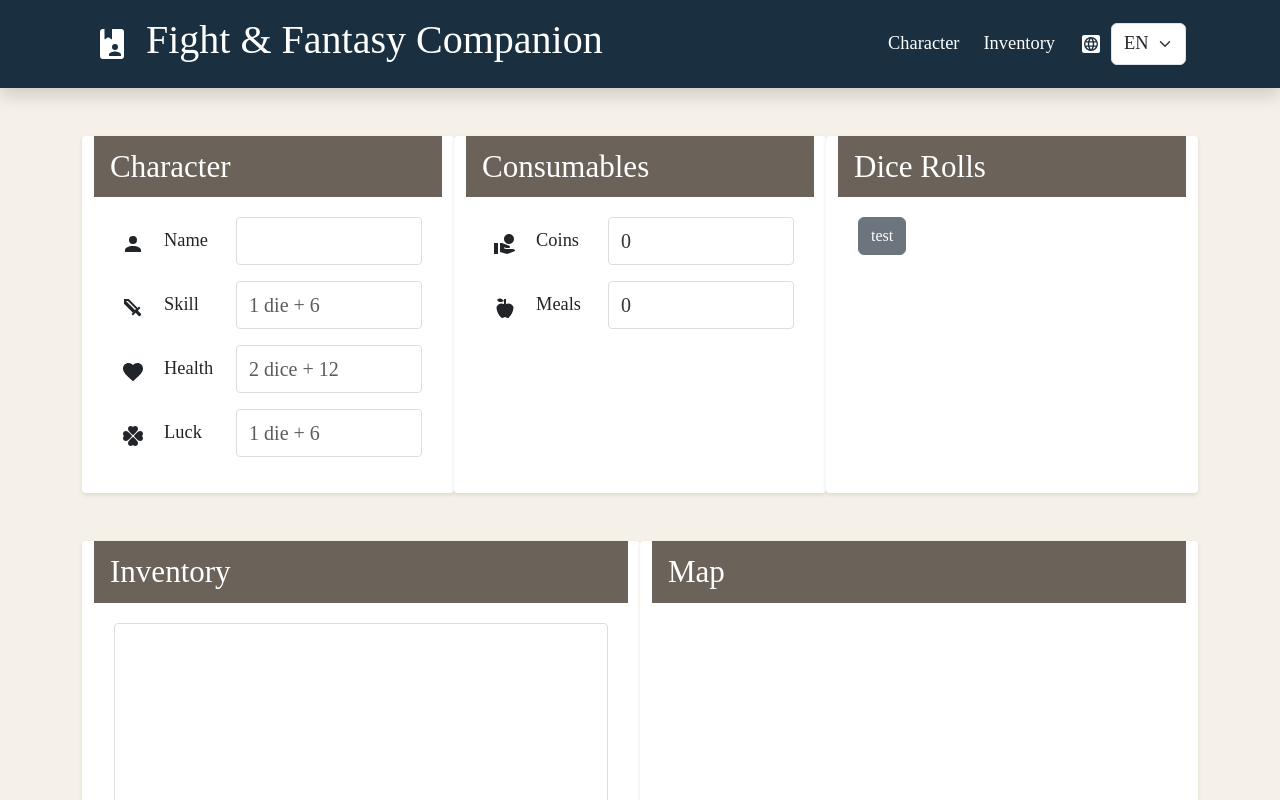
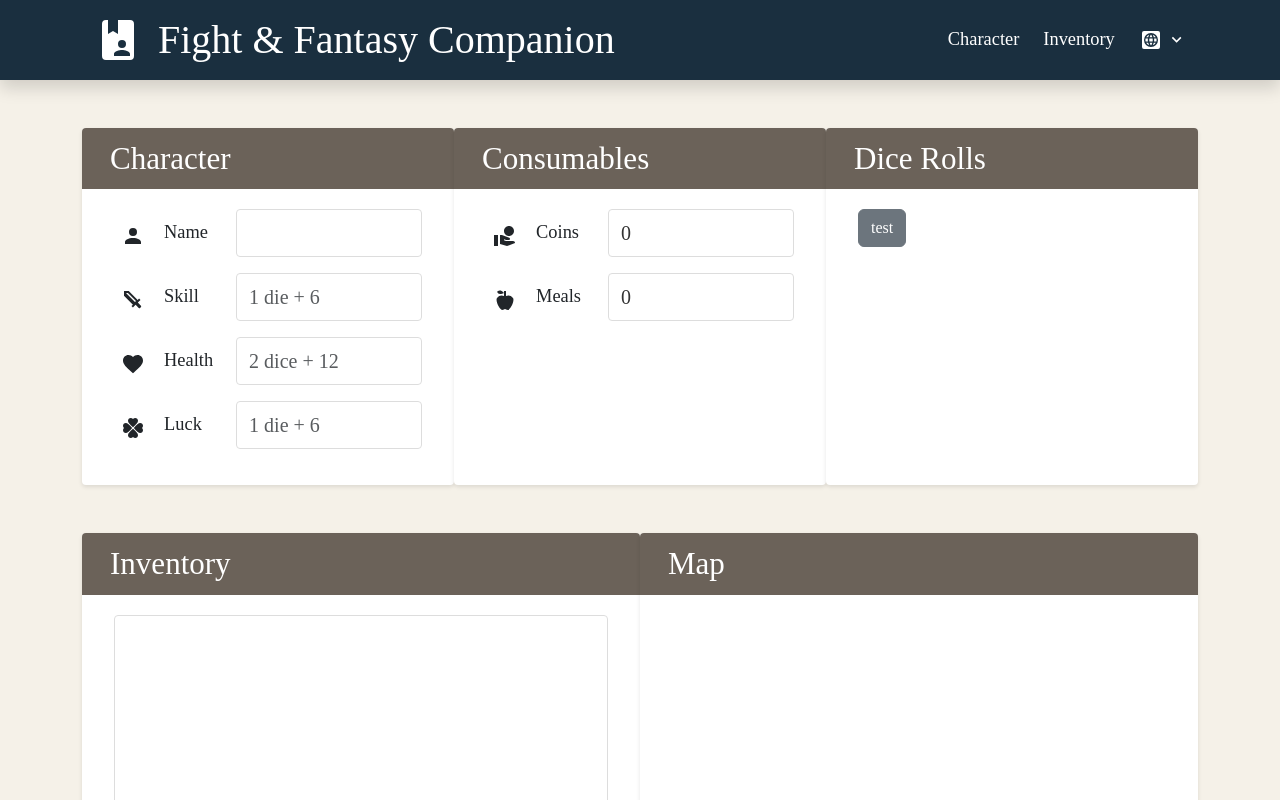
Before and after one commit to dialex/fnf-companion, a React (Vite) app: page / in a window 1280 px wide. Shown: the top 800 px of the page. Built offline with nearby package versions, Linux system fonts and the light colour scheme; the HTML template or start-up script is replaced by a standard one; a web font is replaced by a local one.

Commit message:
fix: improve language selector dropdown and section header background

```diff
--- a/src/App.css
+++ b/src/App.css
@@ -22,11 +22,19 @@
   border-radius: 4px;
   overflow: hidden;
   box-shadow: 0 2px 4px rgba(0, 0, 0, 0.1);
+  margin-bottom: 1.5rem;
 }
 
 .section-header {
   background-color: var(--section-header-bg);
   padding: 12px 16px;
+  margin-left: -20px;
+  margin-right: -20px;
+  margin-top: 0;
+  margin-bottom: 0;
+  padding-left: 36px;
+  padding-right: 36px;
+  width: calc(100% + 40px);
 }
 
 .section-title {
@@ -106,3 +114,10 @@ textarea.field-input {
   resize: vertical;
   min-height: 200px;
 }
+
+header h1.heading {
+  margin: 0;
+  line-height: 1;
+  display: flex;
+  align-items: center;
+}
--- a/src/App.jsx
+++ b/src/App.jsx
@@ -11,6 +11,7 @@ import {
   mdiFoodApple,
   mdiDiceMultiple,
   mdiWebBox,
+  mdiChevronDown,
 } from '@mdi/js';
 import {
   t,
@@ -29,12 +30,36 @@ function App() {
   const [meals, setMeals] = useState('0');
   const [inventory, setInventory] = useState('');
   const [currentLang, setCurrentLang] = useState(getCurrentLanguage());
+  const [showLanguageSelect, setShowLanguageSelect] = useState(false);
 
-  const handleLanguageChange = (e) => {
-    const newLang = e.target.value;
-    setLanguage(newLang);
-    setCurrentLang(newLang);
+  const handleLanguageChange = (lang) => {
+    setLanguage(lang);
+    setCurrentLang(lang);
+    setShowLanguageSelect(false);
   };
+
+  const handleLanguageIconClick = () => {
+    setShowLanguageSelect(!showLanguageSelect);
+  };
+
+  useEffect(() => {
+    const handleClickOutside = (event) => {
+      if (
+        showLanguageSelect &&
+        !event.target.closest('.language-selector')
+      ) {
+        setShowLanguageSelect(false);
+      }
+    };
+
+    if (showLanguageSelect) {
+      document.addEventListener('mousedown', handleClickOutside);
+    }
+
+    return () => {
+      document.removeEventListener('mousedown', handleClickOutside);
+    };
+  }, [showLanguageSelect]);
 
   const handleNumberChange = (setter, value) => {
     const numValue = parseInt(value) || 0;
@@ -53,7 +78,7 @@ function App() {
       >
         <div className="container mx-auto px-4 py-3 d-flex align-items-center justify-content-between">
           <div className="d-flex align-items-center gap-3">
-            <Icon path={mdiBookAccount} size={1.5} className="text-white" />
+            <Icon path={mdiBookAccount} size={2} className="text-white" />
             <h1 className="heading fs-1">{t('app.title')}</h1>
           </div>
           <nav className="d-flex align-items-center gap-4">
@@ -75,26 +100,59 @@ function App() {
             >
               {t('navigation.inventory')}
             </a>
-            <div className="d-flex align-items-center gap-2">
-              <Icon path={mdiWebBox} size={1} className="text-white" />
-              <select
-                value={currentLang}
-                onChange={handleLanguageChange}
-                className="form-select content"
-                style={{ width: 'auto' }}
+            <div className="position-relative language-selector">
+              <div
+                className="d-flex align-items-center gap-1"
+                style={{ cursor: 'pointer' }}
+                onClick={handleLanguageIconClick}
               >
-                {getAvailableLanguages().map((lang) => (
-                  <option key={lang} value={lang}>
-                    {lang.toUpperCase()}
-                  </option>
-                ))}
-              </select>
+                <Icon path={mdiWebBox} size={1} className="text-white" />
+                <Icon path={mdiChevronDown} size={0.8} className="text-white" />
+              </div>
+              {showLanguageSelect && (
+                <div
+                  className="position-absolute"
+                  style={{
+                    top: '100%',
+                    right: 0,
+                    marginTop: '0.5rem',
+                    minWidth: '120px',
+                    zIndex: 1060,
+                    backgroundColor: 'white',
+                    borderRadius: '0.25rem',
+                    boxShadow: '0 2px 8px rgba(0, 0, 0, 0.15)',
+                    overflow: 'hidden',
+                  }}
+                >
+                  {getAvailableLanguages().map((lang) => (
+                    <button
+                      key={lang}
+                      type="button"
+                      className="content w-100 text-start border-0 bg-transparent px-3 py-2"
+                      style={{
+                        cursor: 'pointer',
+                        color: '#333',
+                        transition: 'background-color 0.2s',
+                      }}
+                      onMouseEnter={(e) => {
+                        e.target.style.backgroundColor = '#f8f9fa';
+                      }}
+                      onMouseLeave={(e) => {
+                        e.target.style.backgroundColor = 'transparent';
+                      }}
+                      onClick={() => handleLanguageChange(lang)}
+                    >
+                      {lang === 'en' ? 'English' : lang === 'pt' ? 'Português' : lang.toUpperCase()}
+                    </button>
+                  ))}
+                </div>
+              )}
             </div>
           </nav>
         </div>
       </header>
       <main className="container mx-auto px-4 py-5">
-        <div className="row g-4">
+        <div className="row g-4 mb-4">
           <section id="character" className="col-12 col-md-4 section-container">
             <div className="section-header">
               <h2 className="heading section-title">
@@ -220,7 +278,7 @@ function App() {
             </div>
           </section>
         </div>
-        <div className="row g-4 mt-4">
+        <div className="row g-4 mb-4">
           <section id="inventory" className="col-12 col-md-6 section-container">
             <div className="section-header">
               <h2 className="heading section-title">
@@ -244,7 +302,7 @@ function App() {
             <div className="section-content">{/* Map section */}</div>
           </section>
         </div>
-        <div className="row g-4 mt-4">
+        <div className="row g-4">
           <section id="fight" className="col-12 section-container">
             <div className="section-header">
               <h2 className="heading section-title">{t('sections.fight')}</h2>
```
